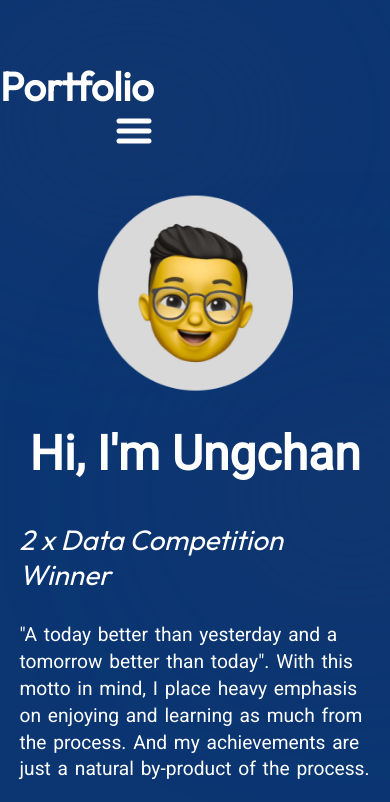
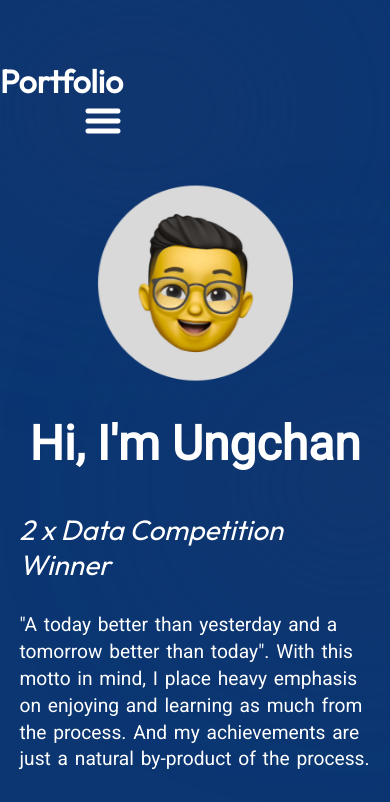
Before and after one commit to ouch528/portfolio, a React (Vite) app: page / in a window 390 px wide. Shown: the top 802 px of the page. Built offline with nearby package versions, Linux system fonts and the light colour scheme.

Commit message:
small fix

```diff
--- a/src/components/Navbar/Navbar.module.css
+++ b/src/components/Navbar/Navbar.module.css
@@ -117,4 +117,8 @@
         padding-left: 0;
         padding-right: 0;
     }
+
+    .title {
+        font-size: 2rem;
+    }
 }
```
